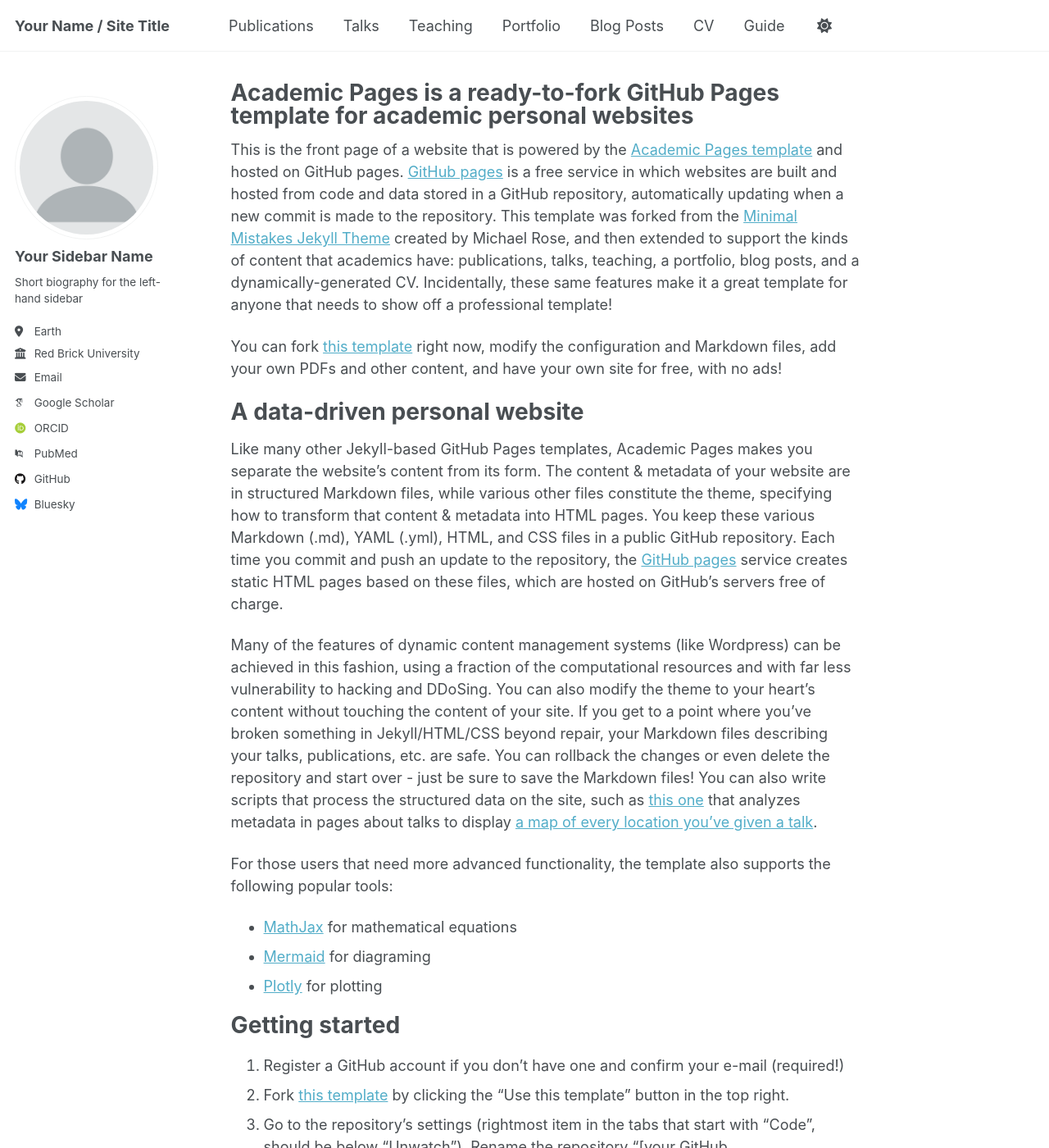
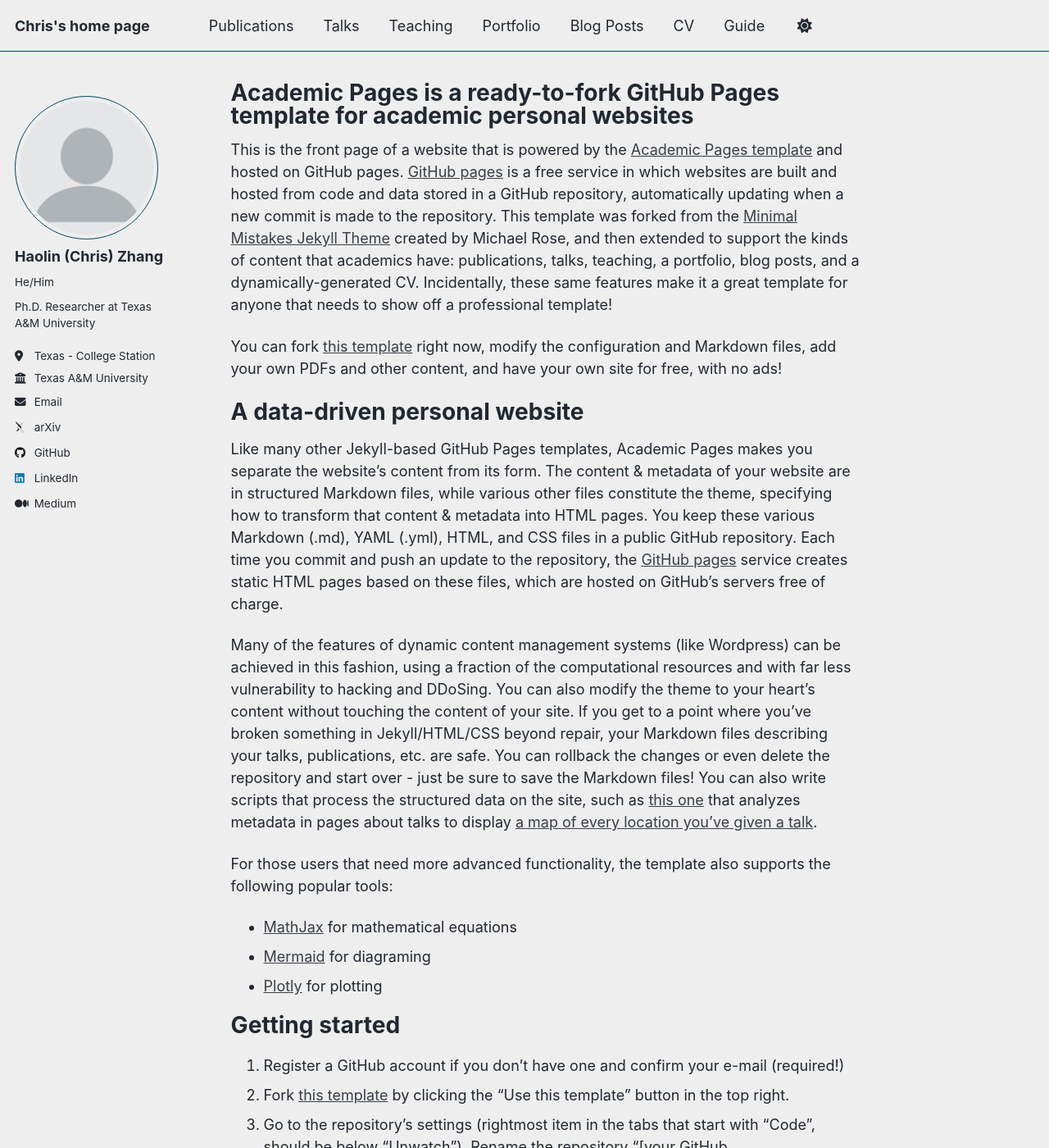
Before and after one commit to Chrisz236/Chrisz236.github.io, a Jekyll site: the page built from _pages/about.md, in a window 1280 px wide and 1400 px high. Shown: the whole window at 82% size. Built offline with Jekyll 4.4.1, drawn with Linux system fonts in a browser that asks for light colours; some web fonts are replaced; a script that is not in the unit is left out; some of the changed text lies outside the part shown.

Commit message:
Update personal information in _config.yml

```diff
--- a/_config.yml
+++ b/_config.yml
@@ -8,12 +8,12 @@
 
 # Basic Site Settings
 locale                   : "en-US"
-site_theme               : "default" # Currently available options are "default", "air"
-title                    : "Your Name / Site Title"
+site_theme               : "air" # Currently available options are "default", "air"
+title                    : "Chris's home page"
 title_separator          : "-"
-name                     : &name "Your Name"
-description              : &description "Your Name's academic portfolio"   # Update this with a general description of your site, this is the default if not overridden by a page
-url                      : https://academicpages.github.io # The base hostname & protocol for your site e.g. "https://[your GitHub username].github.io",
+name                     : &name "Chris Zhang"
+description              : &description "Home page of Chris"   # Update this with a general description of your site, this is the default if not overridden by a page
+url                      : https://chrisz236.github.io # The base hostname & protocol for your site e.g. "https://[your GitHub username].github.io",
                                                            # or if you already have some other page hosted on Github then use "https://[your GitHub username].github.io/[Your Repo Name]"
 baseurl                  : "" # the subpath of your site, e.g. "/blog"
 repository               : "academicpages/academicpages.github.io"
@@ -24,23 +24,23 @@ repository               : "academicpages/academicpages.github.io"
 author:
   # Biographic information
   avatar           : "profile.png"
-  name             : "Your Sidebar Name"
-  pronouns         : # example: "she/her"
-  bio              : "Short biography for the left-hand sidebar"
-  location         : "Earth"
-  employer         : "Red Brick University"
+  name             : "Haolin (Chris) Zhang"
+  pronouns         : "He/Him"
+  bio              : "Ph.D. Researcher at Texas A&M University"
+  location         : "Texas - College Station"
+  employer         : "Texas A&M University"
   uri              : # URL
-  email            : "none@example.org"
+  email            : "chriszhang@chrishz.com"
 
   # Academic websites
   academia         : # URL
-  arxiv            : # URL - Update with the correct link to your profile
-  googlescholar    : "https://scholar.google.com/citations?user=PS_CX0AAAAAJ"
+  arxiv            : "https://arxiv.org/search/cs?searchtype=author&query=Zhang,+H"
+  # googlescholar    : "https://scholar.google.com/citations?user=PS_CX0AAAAAJ"
   inspire-hep      : # URL
   impactstory      : # URL
-  orcid            : "http://orcid.org/yourorcidurl"
+  # orcid            : "http://orcid.org/yourorcidurl"
   semantic         : # URL
-  pubmed           : "https://www.ncbi.nlm.nih.gov/pubmed/?term=john+snow"
+  # pubmed           : "https://www.ncbi.nlm.nih.gov/pubmed/?term=john+snow"
   researchgate     : # URL
   scopus           : # URL
 
@@ -48,13 +48,14 @@ author:
   bitbucket        : # Username - Update with your username on the site
   codepen          : # Username
   dribbble         : # Username
-  github           : "academicpages"
+  github           : "https://github.com/Chrisz236"
+  huggingface      : "https://huggingface.co/ChrisZhang312"
   kaggle           : # Username
   stackoverflow    : # User number or user number and name (i.e., use "1" or "1/jeff-atwood")
 
   # Social media
   artstation       : # Username
-  bluesky          : "bsky.app" # Replace this with you Bluesky username
+  # bluesky          : "bsky.app" # Replace this with you Bluesky username
   facebook         : # Username
   flickr           : # Username
   foursquare       : # Username
@@ -63,9 +64,9 @@ author:
   keybase          : # Username
   instagram        : # Username
   lastfm           : # Username
-  linkedin         : # Username
+  linkedin         : "haolin-zhang-534530231"
   mastodon         : # URL
-  medium           : # URL
+  medium           : "https://medium.com/@zhanghaolin66"
   pinterest        : # Username
   soundcloud       : # Username
   steam            : # Username
```
